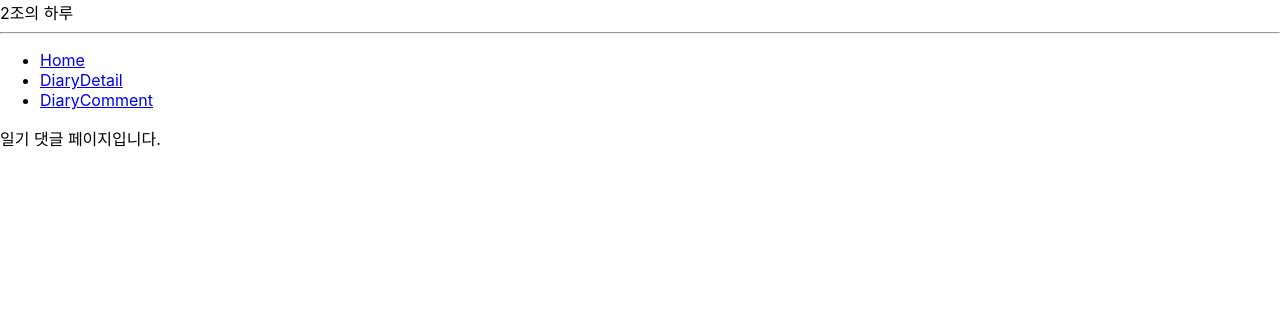
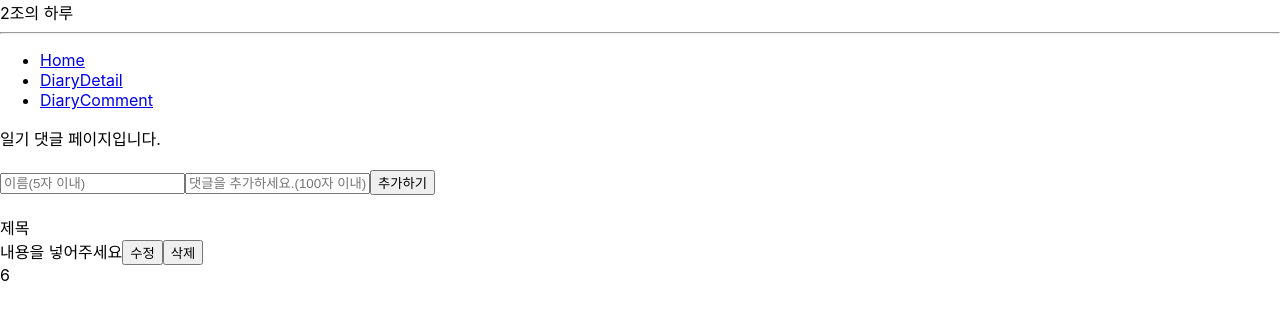
Before and after one commit to bigbit99/warrr-diary-note, a React (Create React App) app: page /diarycomment in a window 1280 px wide. Shown: the top 320 px of the page. Built offline with nearby package versions, Linux system fonts and the light colour scheme.

Commit message:
커멘트 커밋

```diff
--- a/src/pages/DiaryComment.jsx
+++ b/src/pages/DiaryComment.jsx
@@ -1,6 +1,29 @@
+import React from "react";
+
 function Diary_writeAll() {
-    return <div>일기 댓글 페이지입니다.</div>
-}
+
+    const addComent = (e)=>{
+
+    }
+
+    return (
+        <div>
+            <span>일기 댓글 페이지입니다.</span><br/>
+            <br/>
+            <input placeholder="이름(5자 이내)" />
+            <input placeholder="댓글을 추가하세요.(100자 이내)" />
+            <button onClick={addComent}>추가하기</button>
+            <br/>
+            <br/>
+            <div>
+                <span>제목</span><br/>
+                <span>내용을 넣어주세요</span>
+                <button>수정</button>
+                <button>삭제</button>
+            </div>6
+        </div>
+    );
+};
 
 
 export default  Diary_writeAll
```
